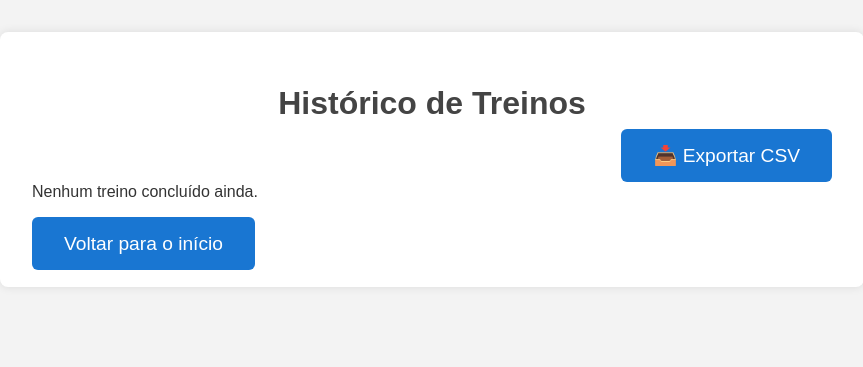
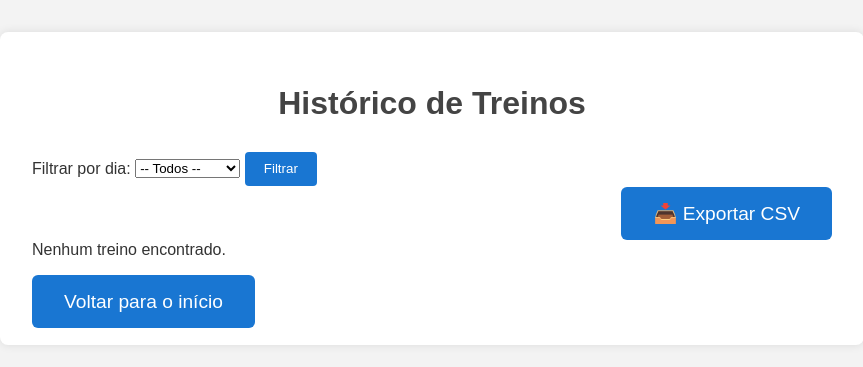
Before and after one commit to RodrigoFrancoBatata/projeto-gorila, a Flask app: page /historico in a window 1280 px wide. Shown: the top 367 px of the page, without its empty margins (208-1071 px from the left). Run offline with Flask 3, Linux system fonts and the light colour scheme.

Commit message:
feat: filtro por dia no histórico de treinos

```diff
--- a/app.py
+++ b/app.py
@@ -58,7 +58,7 @@ def treino(dia):
                     "dia": dia,
                     "exercicio": treinos[dia][index]['exercicio']
                 }
-                if registro not in historico:
+                if registro not in carregar_historico():
                     historico.append(registro)
                     salvar_historico(historico)
 
@@ -85,8 +85,13 @@ def adicionar_exercicio(dia):
 @app.route('/historico')
 def historico():
     registros = carregar_historico()
+    dia_filtro = request.args.get('dia')
+
+    if dia_filtro:
+        registros = [r for r in registros if r['dia'] == dia_filtro]
+
     registros_ordenados = sorted(registros, key=lambda x: (x["data"], x["hora"]), reverse=True)
-    return render_template('historico.html', registros=registros_ordenados)
+    return render_template('historico.html', registros=registros_ordenados, dia_filtro=dia_filtro)
 
 @app.route('/historico/download')
 def download_historico():
--- a/templates/historico.html
+++ b/templates/historico.html
@@ -8,6 +8,22 @@
 <body>
   <div class="container">
     <h1>Histórico de Treinos</h1>
+
+    <div style="margin-bottom: 1rem;">
+      <form method="get" action="/historico">
+        <label for="dia">Filtrar por dia:</label>
+        <select name="dia" id="dia">
+          <option value="">-- Todos --</option>
+          <option value="Segunda feira" {% if dia_filtro == 'Segunda feira' %}selected{% endif %}>Segunda feira</option>
+          <option value="Quarta feira" {% if dia_filtro == 'Quarta feira' %}selected{% endif %}>Quarta feira</option>
+          <option value="Sexta feira" {% if dia_filtro == 'Sexta feira' %}selected{% endif %}>Sexta feira</option>
+        </select>
+        <button type="submit">Filtrar</button>
+        {% if dia_filtro %}
+          <a href="/historico" class="botao-dia">Limpar Filtro</a>
+        {% endif %}
+      </form>
+    </div>
 
     <div style="margin-bottom: 1rem; text-align: right;">
       <a href="/historico/download" class="botao-dia">📥 Exportar CSV</a>
@@ -35,7 +51,7 @@
         </tbody>
       </table>
     {% else %}
-      <p>Nenhum treino concluído ainda.</p>
+      <p>Nenhum treino encontrado.</p>
     {% endif %}
 
     <div style="margin-top: 2rem;">
```
